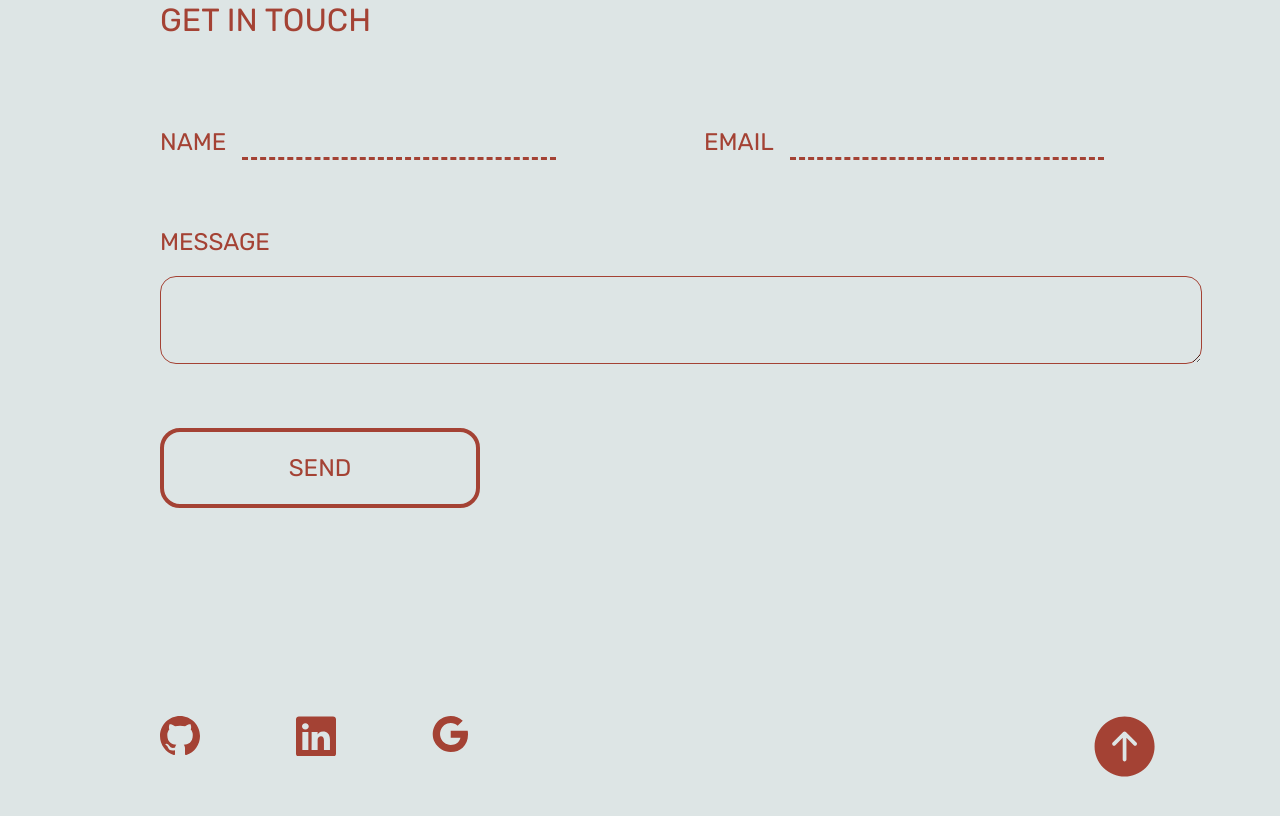
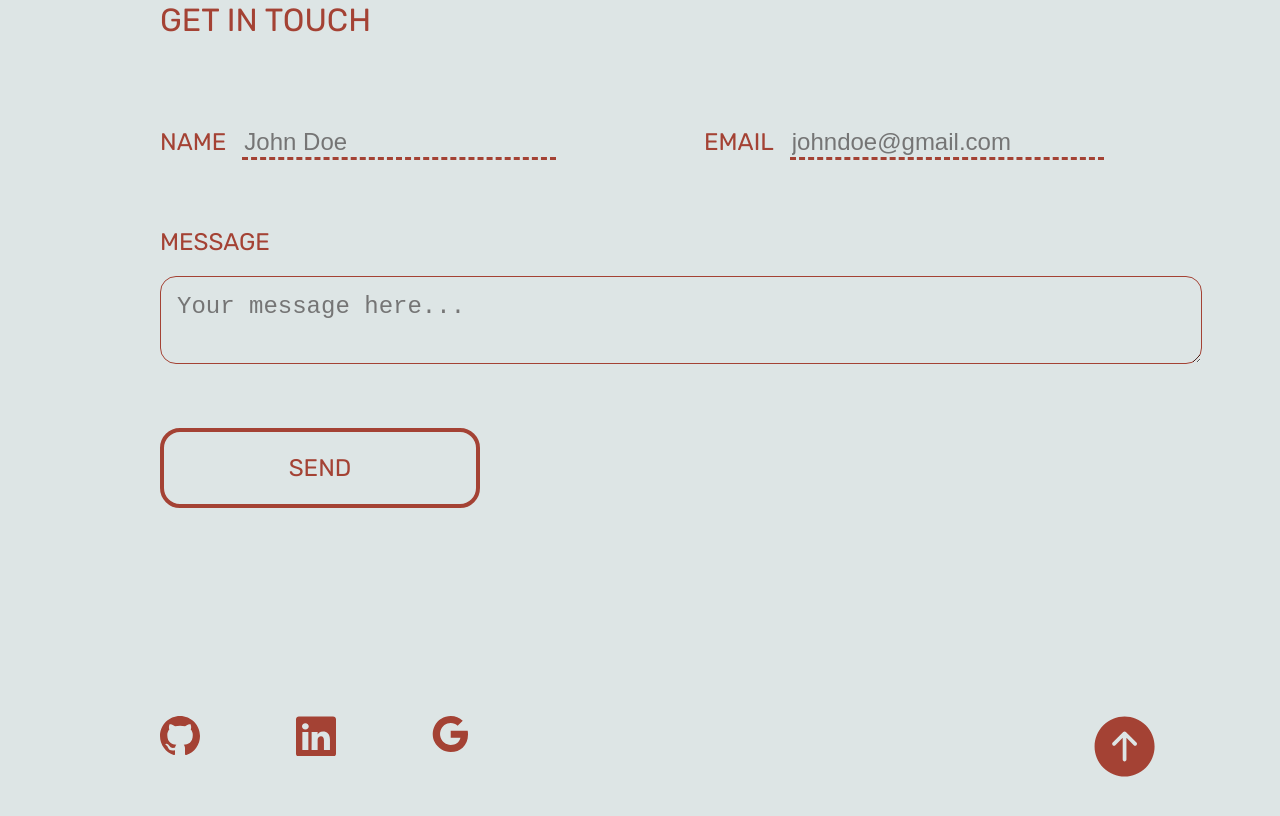
Before and after one commit to blimpim/Portfolio_page, a React (Vite) app: page / in a window 1280 px wide. Shown: the part 3860-4676 px from the top of the page. Built offline with nearby package versions, Linux system fonts and the light colour scheme.

Commit message:
Bug fixed

```diff
--- a/src/components/Contact/Contact.jsx
+++ b/src/components/Contact/Contact.jsx
@@ -44,17 +44,17 @@ export default function Contact() {
         <div>
           <div className="formItem">
             <label>Name</label>
-            <input type="text" name="name" className="input" placeholder="" value={formData.name} onChange={handleChange} />
+            <input type="text" name="name" className="input" placeholder="John Doe" value={formData.name} onChange={handleChange} />
           </div>
           <div className="formItem">
             <label>Email</label>
-            <input type="email" name="email" className="input" placeholder="" value={formData.email} onChange={handleChange} />
+            <input type="email" name="email" className="input" placeholder="johndoe@gmail.com" value={formData.email} onChange={handleChange} />
           </div>
         </div>
 
         <div id="formText">
           <label>Message</label>
-          <textarea name="message" type="text" value={formData.message} onChange={handleChange}></textarea>
+          <textarea name="message" type="text" placeholder="Your message here..." value={formData.message} onChange={handleChange}></textarea>
         </div>
 
 
```
